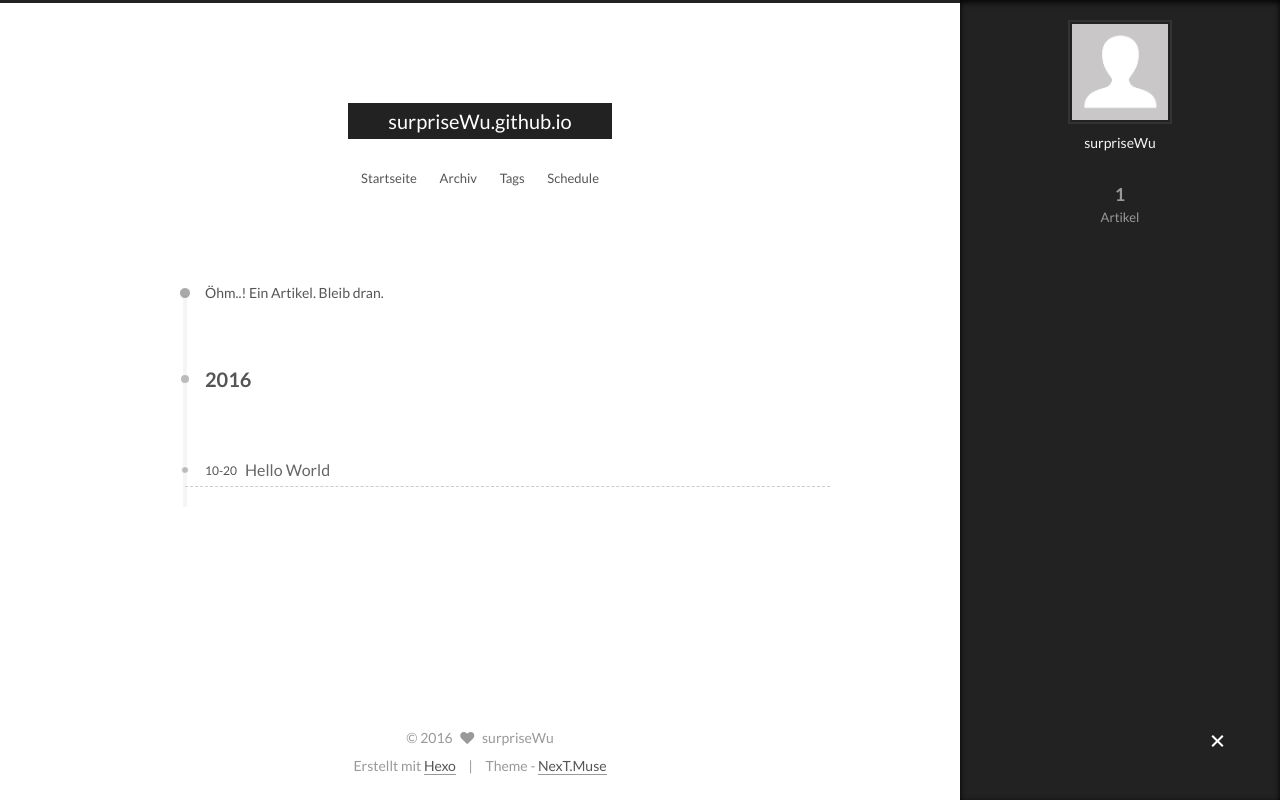
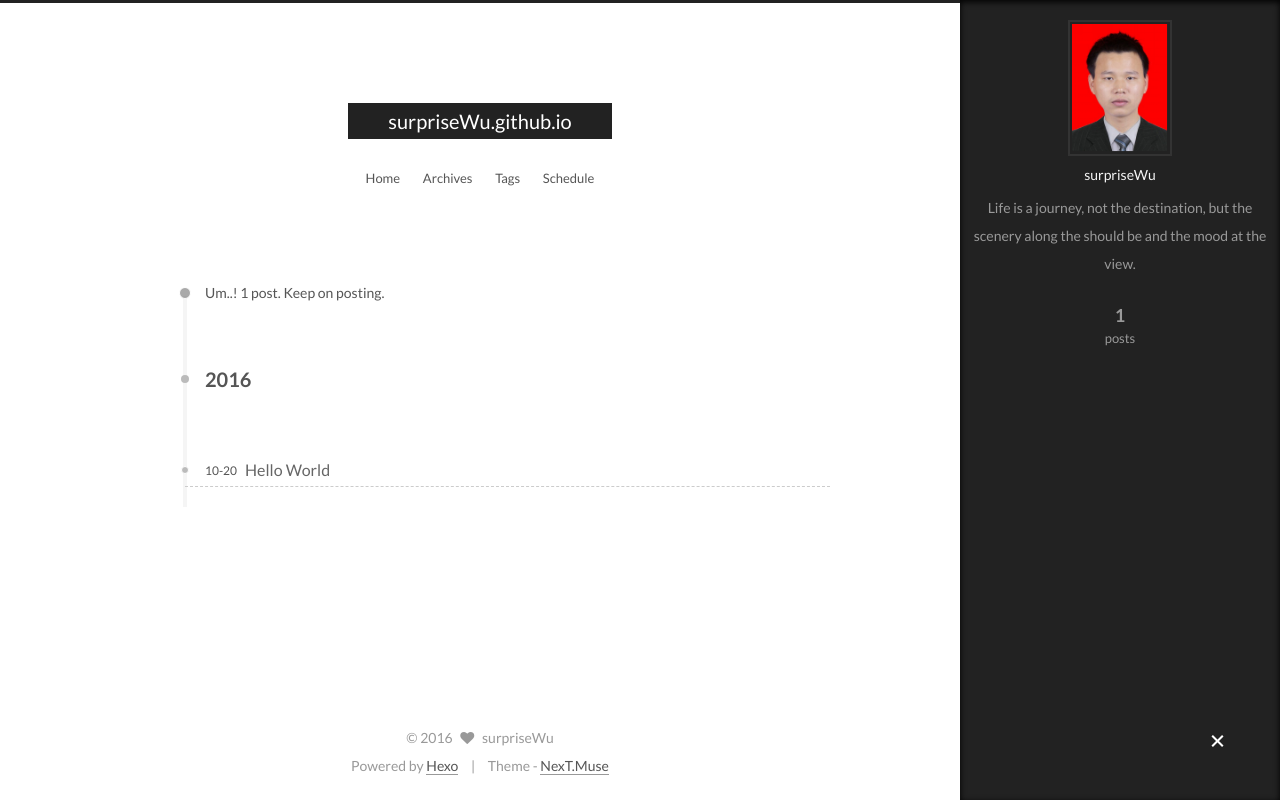
Before and after one commit to surpriseWu/surpriseWu.github.io, a plain HTML site: page archives/2016/10/index.html in a window 1280 px wide. Both pictures are taken after a click on the element 1217 px from the left and 742 px from the top of the page. Drawn offline with Linux system fonts and the light colour scheme.

Commit message:
Site updated: 2016-10-20 11:53:02

```diff
--- a/archives/2016/10/index.html
+++ b/archives/2016/10/index.html
@@ -84,12 +84,15 @@
 
 
 
+<meta name="description" content="Life is a journey, not the destination, but the scenery along the should be and the mood at the view.">
 <meta property="og:type" content="website">
 <meta property="og:title" content="surpriseWu.github.io">
 <meta property="og:url" content="http://yoursite.com/archives/2016/10/index.html">
 <meta property="og:site_name" content="surpriseWu.github.io">
+<meta property="og:description" content="Life is a journey, not the destination, but the scenery along the should be and the mood at the view.">
 <meta name="twitter:card" content="summary">
 <meta name="twitter:title" content="surpriseWu.github.io">
+<meta name="twitter:description" content="Life is a journey, not the destination, but the scenery along the should be and the mood at the view.">
 
 
 
@@ -113,7 +116,7 @@
   <link rel="canonical" href="http://yoursite.com/archives/2016/10/"/>
 
 
-  <title> Archiv | surpriseWu.github.io </title>
+  <title> Archive | surpriseWu.github.io </title>
 </head>
 
 <body itemscope itemtype="//schema.org/WebPage" lang="">
@@ -169,7 +172,7 @@
         <li class="menu-item menu-item-home">
           <a href="/" rel="section">
 
-            Startseite
+            Home
           </a>
         </li>
 
@@ -177,7 +180,7 @@
         <li class="menu-item menu-item-archives">
           <a href="/archives" rel="section">
 
-            Archiv
+            Archives
           </a>
         </li>
 
@@ -223,7 +226,7 @@
 
 
 
-      Öhm..! Ein Artikel. Bleib dran.
+      Um..! 1 post. Keep on posting.
     </span>
 
 
@@ -304,16 +307,16 @@
       <section class="site-overview sidebar-panel  sidebar-panel-active ">
         <div class="site-author motion-element" itemprop="author" itemscope itemtype="//schema.org/Person">
           <img class="site-author-image" itemprop="image"
-               src="/images/avatar.gif"
+               src="/images/avatar.png"
                alt="surpriseWu" />
           <p class="site-author-name" itemprop="name">surpriseWu</p>
-          <p class="site-description motion-element" itemprop="description"></p>
+          <p class="site-description motion-element" itemprop="description">Life is a journey, not the destination, but the scenery along the should be and the mood at the view.</p>
         </div>
         <nav class="site-state motion-element">
           <div class="site-state-item site-state-posts">
             <a href="/archives">
               <span class="site-state-item-count">1</span>
-              <span class="site-state-item-name">Artikel</span>
+              <span class="site-state-item-name">posts</span>
             </a>
           </div>
 
@@ -360,7 +363,7 @@
 </div>
 
 <div class="powered-by">
-  Erstellt mit  <a class="theme-link" href="https://hexo.io">Hexo</a>
+  Powered by <a class="theme-link" href="https://hexo.io">Hexo</a>
 </div>
 
 <div class="theme-info">
```
Also changed, not shown: 2016/10/20/hello-world/index.html (+9 -9 lines), archives/2016/index.html (+11 -8 lines), archives/index.html (+11 -8 lines), index.html (+10 -7 lines), images/avatar.png (renamed from images/1.png).
